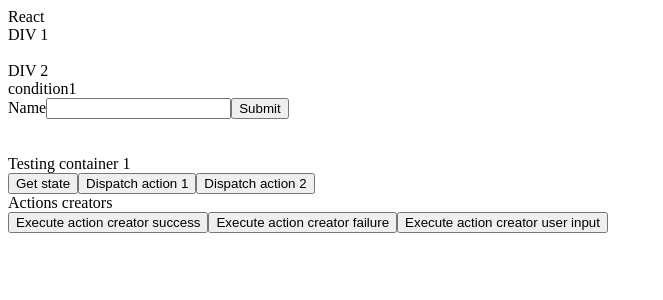
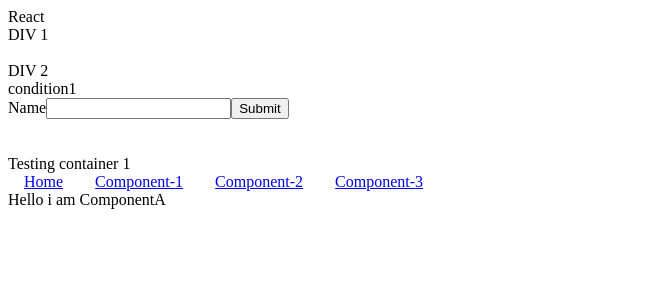
Before and after one commit to SebasProgrammer2021/React-Redux-React-Router-Auth0-Hooks-Udemy, a React (Create React App) app: page /component1 in a window 1280 px wide. Shown: the top 300 px of the page, without its empty margins (0-663 px from the left). Built offline with nearby package versions, Linux system fonts and the light colour scheme.

Commit message:
course updating

```diff
--- a/package.json
+++ b/package.json
@@ -7,9 +7,11 @@
     "@testing-library/jest-dom": "^5.16.5",
     "@testing-library/react": "^13.4.0",
     "@testing-library/user-event": "^13.5.0",
+    "history": "^5.3.0",
     "react": "^18.2.0",
     "react-dom": "^18.2.0",
     "react-redux": "^8.0.5",
+    "react-router-dom": "^6.15.0",
     "react-scripts": "5.0.1",
     "web-vitals": "^2.1.4"
   },
--- a/src/App.js
+++ b/src/App.js
@@ -2,7 +2,8 @@ import React, { Component } from "react"
 // import ComponentA from "./functionalComponents/componentA"
 // import ClassComponentA from "./classComponents"
 import Form from "./classComponents/WorkingWithForms"
-import Container1 from "./containers/Container1"
+// import Container1 from "./containers/Container1"
+import MainRoutes from './routes';
 
 // function App() {
 //   let name = "Sebas"
@@ -118,7 +119,8 @@ class App extends Component {
         <br />
         <br />
         Testing container 1
-        <Container1 />
+        {/* <Container1 /> */}
+        <MainRoutes />
       </div>
     )
   }
--- /dev/null
+++ b/src/containers/header.js
@@ -0,0 +1,39 @@
+import React, { Component } from 'react'
+import { Link } from 'react-router-dom'
+
+class Header extends Component {
+    state = {
+        nums:
+            [
+                { id: 1 },
+                { id: 2 },
+                { id: 3 }
+            ]
+    }
+
+    render() {
+        return (
+            <div>
+                <Link to='/' style={{ padding: "1rem" }}>
+                    Home
+                </Link>
+                {this.state.nums.map((num) => (
+                    <Link key={num.id} to={`/component${num.id}`} style={{ padding: "1rem" }}>
+                        Component-{num.id}
+                    </Link>
+                ))}
+                {/* <Link to='/componentA' style={{ padding: "1rem" }}>
+                    ComponentA
+                </Link>
+                <Link to='/componentB' style={{ padding: "1rem" }}>
+                    ComponentB
+                </Link>
+                <Link to='/componentC' style={{ padding: "1rem" }}>
+                    ComponentC
+                </Link> */}
+            </div>
+        );
+    }
+}
+
+export default Header;
--- a/src/functionalComponents/componentA.js
+++ b/src/functionalComponents/componentA.js
@@ -1,12 +1,10 @@
-const ComponentA = ({ name, age }) => (
-    // way 2
-    // const ComponentA = (props) => (
+import React from 'react'
+import { useParams } from 'react-router-dom';
 
-    <div>
-        hello i am c a {name} age {age}
-    </div>
-    // hello i am c a {props.name} age {props.age}
-
-)
-
-export default ComponentA;
+export const ComponentA = () => {
+    let params = useParams();
+    console.log(params);
+    return (
+        <div>Hello i am ComponentA</div>
+    )
+}
--- a/src/routes.js
+++ b/src/routes.js
@@ -1,22 +1,30 @@
-import React, { Component } from "react";
-import ComponentA from "./functionalComponents/ComponentA";
+import React, { Component } from 'react'
+
+import { ComponentA } from "./functionalComponents/ComponentA"
 import { ComponentB } from "./functionalComponents/ComponentB";
 import { ComponentC } from "./functionalComponents/ComponentC";
 
-import { Route, Route } from 'react-router'
+import Container1 from './containers/Container1';
+import Header from './containers/header';
+// import history from './utils/history';
 
-import React, { Component } from 'react'
+// import { Router, Route } from 'react-router'//no sirve
+import { BrowserRouter, Routes, Route } from "react-router-dom";
 
-export default class Routes extends Component {
+
+export default class MainRoutes extends Component {
+
     render() {
         return (
-            <div>
-                <Router>
-                    <Route path="componentA" component={ComponentA} />
-                    <Route path="componentB" component={ComponentB} />
-                    <Route path="componentC" component={ComponentC} />
-                </Router>
-            </div>
+            <BrowserRouter>
+                <Header />
+                <Routes>
+                    <Route path='/' element={<Container1 />} />
+                    <Route path='/component1' element={<ComponentA />} />
+                    {/* <Route path='componentB' element={<ComponentB />} />
+                    <Route path='componentC' element={<ComponentC />} /> */}
+                </Routes>
+            </BrowserRouter>
         )
     }
 }
--- /dev/null
+++ b/src/utils/history.js
@@ -0,0 +1,3 @@
+import { createBrowserHistory } from "history";
+
+export default createBrowserHistory();
```
Also changed, not shown: 1 other file (tests, documents, lock files or other folders).
